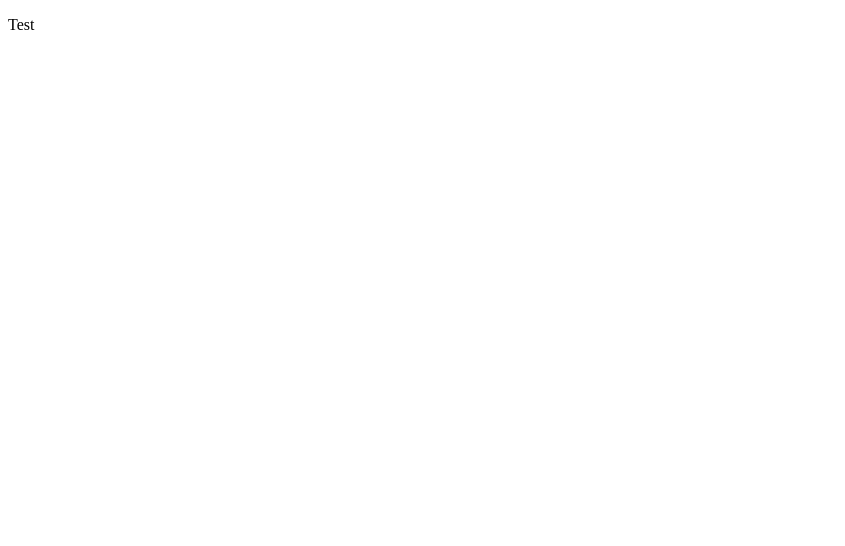
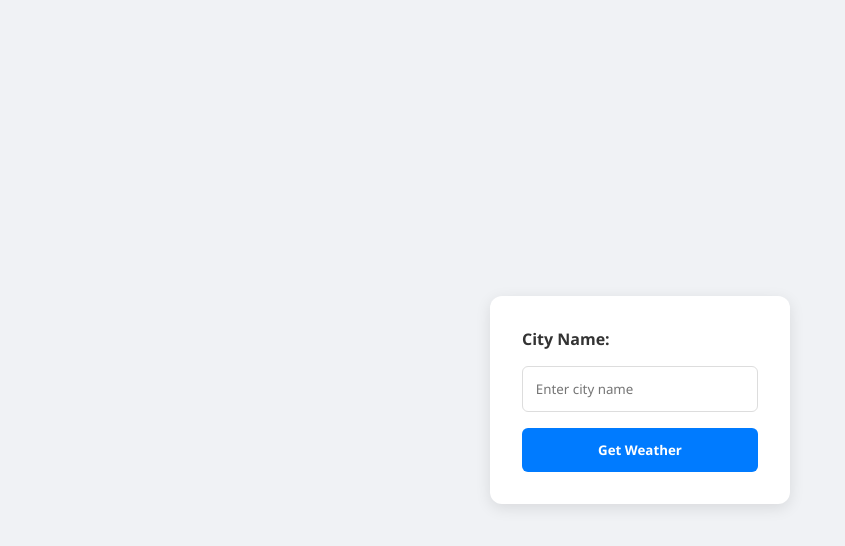
Before and after one commit to AleixMJ/TOP---Project-Weather-App, a website built with webpack: page src/index.html in a window 1280 px wide. Shown: the whole page, without its empty margins (0-845 px from the left). Built offline with nearby package versions, Linux system fonts and the light colour scheme.

Commit message:
added form to submit the City used for weather check

```diff
--- a/src/index.html
+++ b/src/index.html
@@ -6,6 +6,10 @@
     <title>Weater App</title>
 </head>
 <body>
-    <p>Test</p>
+    <form action="">
+        <label for="city">City Name:</label>
+        <input type="text" id="city" placeholder="Enter city name">
+        <button type="submit">Get Weather</button>
+    </form>
 </body>
 </html>
--- a/src/styles.css
+++ b/src/styles.css
@@ -0,0 +1,57 @@
+/* Basic Reset */
+* {
+    box-sizing: border-box;
+    font-family: 'Segoe UI', Tahoma, Geneva, Verdana, sans-serif;
+}
+
+body {
+    background-color: #f0f2f5;
+    display: flex;
+    justify-content: center;
+    align-items: center;
+    height: 100vh;
+    margin: 0;
+}
+
+form {
+    background: white;
+    padding: 2rem;
+    border-radius: 12px;
+    box-shadow: 0 4px 15px rgba(0, 0, 0, 0.1);
+    display: flex;
+    flex-direction: column;
+    gap: 1rem;
+    width: 300px;
+}
+
+label {
+    font-weight: bold;
+    color: #333;
+}
+
+input {
+    padding: 0.8rem;
+    border: 1px solid #ddd;
+    border-radius: 6px;
+    outline: none;
+    transition: border-color 0.3s;
+}
+
+input:focus {
+    border-color: #007bff;
+}
+
+button {
+    padding: 0.8rem;
+    background-color: #007bff;
+    color: white;
+    border: none;
+    border-radius: 6px;
+    cursor: pointer;
+    font-weight: bold;
+    transition: background 0.3s;
+}
+
+button:hover {
+    background-color: #0056b3;
+}
```
